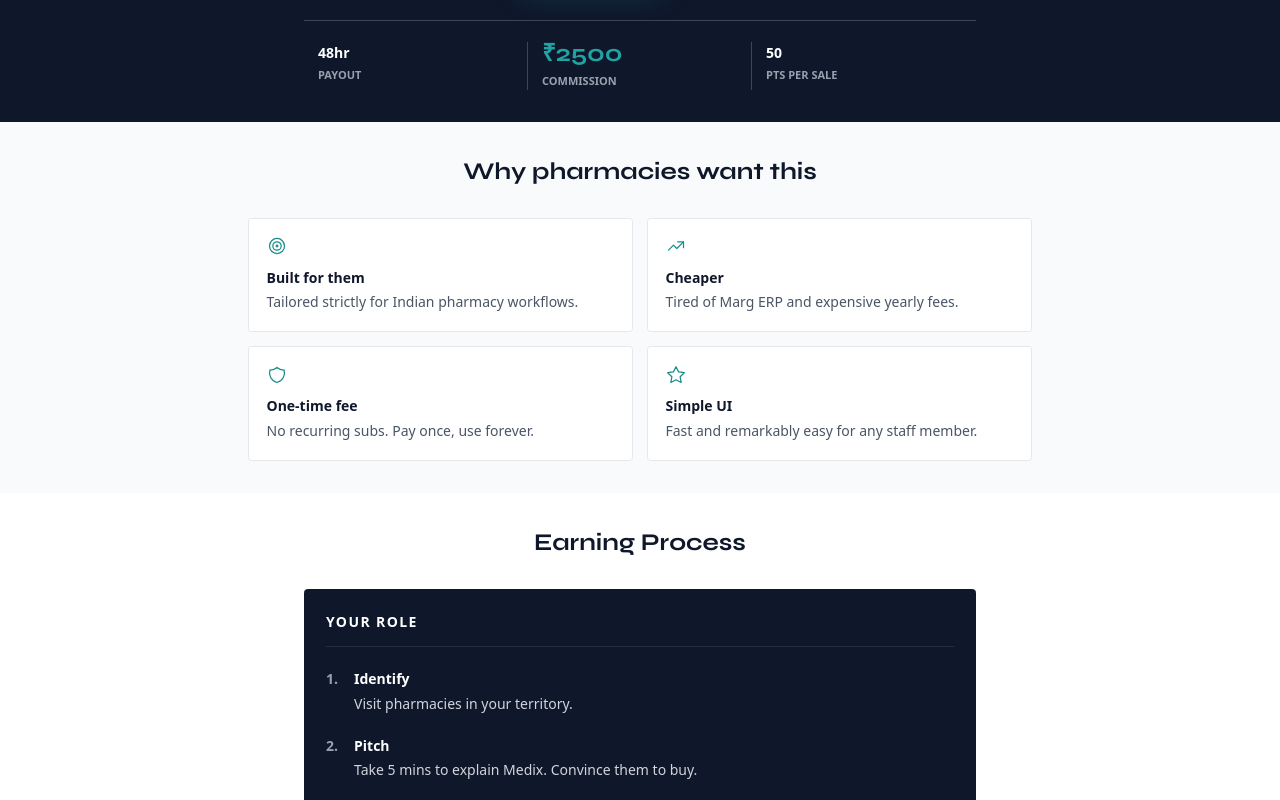
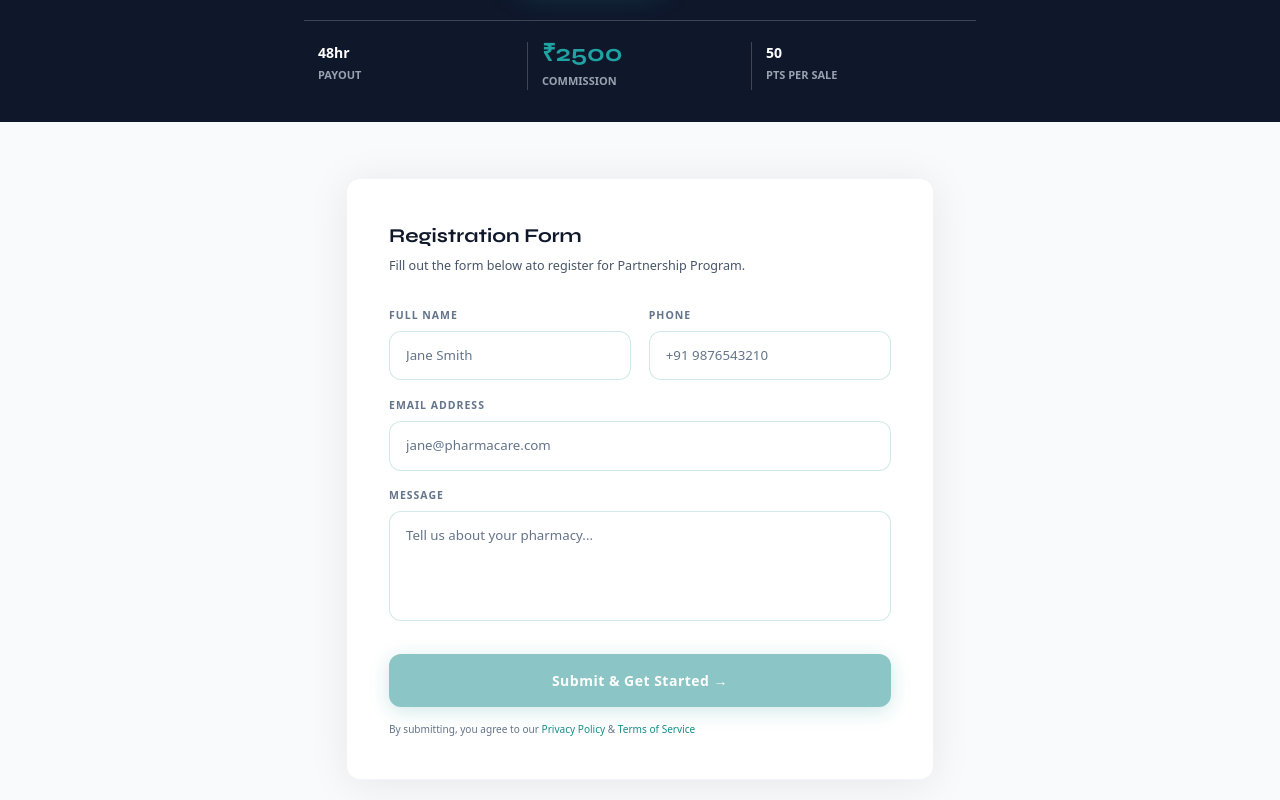
Before and after one commit to tarekulislam03/medix-frontend, a React (Vite) app: page /partner in a window 1280 px wide. Shown: the part 340-1140 px from the top of the page. Built offline with nearby package versions, Linux system fonts and the light colour scheme.

Commit message:
added registration from in partners page

```diff
--- /dev/null
+++ b/src/components/BookDemoForm.tsx
@@ -0,0 +1,170 @@
+import { useState } from "react";
+import { Link } from "react-router-dom";
+
+// ── Icon ────────────────────────────────────────────────────────────────────
+const CheckIcon = () => (
+  <svg width="32" height="32" viewBox="0 0 24 24" fill="none"
+    stroke="currentColor" strokeWidth="2.5" strokeLinecap="round" strokeLinejoin="round">
+    <polyline points="20 6 9 17 4 12" />
+  </svg>
+);
+
+// ── BookDemoForm ─────────────────────────────────────────────────────────────
+// Props:
+//   className  – optional extra classes on the wrapper div
+//   onSuccess  – optional callback fired after successful submission
+interface BookDemoFormProps {
+  className?: string;
+  onSuccess?: () => void;
+}
+
+export default function BookDemoForm({ className = "", onSuccess }: BookDemoFormProps) {
+  const [form, setForm] = useState({ name: "", email: "", phone: "", message: "" });
+  const [sent, setSent] = useState(false);
+  const [loading, setLoading] = useState(false);
+
+  const handleChange = (e) =>
+    setForm((prev) => ({ ...prev, [e.target.name]: e.target.value }));
+
+  const handleSubmit = async () => {
+    if (!form.name || !form.email) return;
+    setLoading(true);
+    try {
+      const res = await fetch("https://medix-bend.vercel.app/api/v1/contact", {
+        method: "POST",
+        headers: { "Content-Type": "application/json" },
+        body: JSON.stringify(form),
+      });
+      if (res.ok) {
+        setSent(true);
+        onSuccess?.();
+      } else {
+        alert("Failed to send message. Please try again.");
+      }
+    } catch (err) {
+      console.error("Error sending message:", err);
+      alert("An error occurred. Please try again later.");
+    } finally {
+      setLoading(false);
+    }
+  };
+
+  const handleReset = () => {
+    setSent(false);
+    setForm({ name: "", email: "", phone: "", message: "" });
+  };
+
+  // ── shared input class ──────────────────────────────────────────────────
+  const inputCls =
+    "w-full bg-[rgba(255,255,255,0.5)] border border-[rgba(26,140,140,0.2)] " +
+    "rounded-[12px] p-[14px_16px] text-[var(--text-primary)] text-[0.95rem] " +
+    "font-sans outline-none transition-all duration-300 " +
+    "focus:border-[var(--accent)] focus:ring-[4px] focus:ring-[rgba(26,140,140,0.15)] " +
+    "focus:bg-white placeholder-[var(--text-muted)]";
+
+  const labelCls =
+    "text-[0.75rem] text-[var(--text-muted)] font-bold uppercase tracking-[1px] mb-2 block";
+
+  // ── success state ────────────────────────────────────────────────────────
+  if (sent) {
+    return (
+      <div className={`text-center py-10 ${className}`}>
+        <div className="w-[72px] h-[72px] rounded-full bg-[rgba(76,175,80,0.12)] border-2 border-[rgba(76,175,80,0.3)] flex items-center justify-center mx-auto mb-6 text-[#4caf50]">
+          <CheckIcon />
+        </div>
+        <h3 className="font-['Syne',sans-serif] font-bold text-[1.4rem] mb-2.5">
+          We got your message!
+        </h3>
+        <p className="text-[var(--text-secondary)] text-[0.9rem] leading-[1.7]">
+          Our team will reach out within 24 hours to schedule your personalized demo.
+          Thanks, {form.name}!
+        </p>
+        <button
+          onClick={handleReset}
+          className="mt-6 bg-transparent border border-[rgba(26,140,140,0.3)] text-[var(--accent-bright)] px-6 py-2.5 rounded-full text-[0.85rem] cursor-pointer font-medium hover:bg-[rgba(26,140,140,0.05)] transition-colors"
+        >
+          Send another →
+        </button>
+      </div>
+    );
+  }
+
+  // ── form state ───────────────────────────────────────────────────────────
+  return (
+    <div className={`w-full ${className}`}>
+      <h3 className="font-['Syne',sans-serif] font-bold text-[1.4rem] mb-2 text-[var(--text-primary)]">
+        Registration Form
+      </h3>
+      <p className="text-[var(--text-secondary)] text-[0.9rem] mb-[32px]">
+        Fill out the form below ato register for Partnership Program.
+      </p>
+
+      {/* Name + Phone */}
+      <div className="grid grid-cols-1 sm:grid-cols-2 gap-5 mb-5">
+        {[
+          { label: "Full Name", name: "name", placeholder: "Jane Smith", type: "text" },
+          { label: "Phone",     name: "phone", placeholder: "+91 9876543210", type: "tel" },
+        ].map((f) => (
+          <div key={f.name}>
+            <label className={labelCls}>{f.label}</label>
+            <input
+              name={f.name}
+              type={f.type}
+              value={form[f.name]}
+              onChange={handleChange}
+              placeholder={f.placeholder}
+              className={inputCls}
+            />
+          </div>
+        ))}
+      </div>
+
+      {/* Email */}
+      <div className="mb-5">
+        <label className={labelCls}>Email Address</label>
+        <input
+          name="email"
+          type="email"
+          value={form.email}
+          onChange={handleChange}
+          placeholder="jane@pharmacare.com"
+          className={inputCls}
+        />
+      </div>
+
+      {/* Message */}
+      <div className="mb-8">
+        <label className={labelCls}>Message</label>
+        <textarea
+          name="message"
+          value={form.message}
+          onChange={handleChange}
+          placeholder="Tell us about your pharmacy..."
+          rows={4}
+          className={`${inputCls} resize-none`}
+        />
+      </div>
+
+      {/* Submit */}
+      <button
+        onClick={handleSubmit}
+        disabled={loading || !form.name || !form.email}
+        className="w-full bg-[var(--accent)] text-white px-6 py-[16px] rounded-[12px] text-[1rem] font-bold tracking-[0.5px] shadow-[0_4px_20px_rgba(26,140,140,0.4)] flex items-center justify-center transition-all duration-300 hover:shadow-[0_8px_30px_rgba(26,140,140,0.6)] hover:-translate-y-1 disabled:opacity-50 disabled:cursor-not-allowed disabled:hover:translate-y-0"
+      >
+        {loading ? "Sending…" : "Submit & Get Started →"}
+      </button>
+
+      {/* Legal */}
+      <p className="mt-4 text-[var(--text-muted)] text-[0.72rem] leading-[1.6]">
+        By submitting, you agree to our{" "}
+        <Link to="/privacy" className="text-[var(--accent)] no-underline hover:text-[var(--accent-bright)] transition-colors">
+          Privacy Policy
+        </Link>{" "}
+        &{" "}
+        <Link to="/terms" className="text-[var(--accent)] no-underline hover:text-[var(--accent-bright)] transition-colors">
+          Terms of Service
+        </Link>
+      </p>
+    </div>
+  );
+}
--- a/src/pages/marketing/Partner.tsx
+++ b/src/pages/marketing/Partner.tsx
@@ -5,6 +5,7 @@ import powerbankImg from '../../assets/powerbank.jpg';
 import coolerImg from '../../assets/cooler.jpg';
 import smartwatchImg from '../../assets/smartwatch.webp';
 import earbudsImg from '../../assets/earbuds.webp';
+import BookDemoForm from '@/components/BookDemoForm';
 
 const TablerIcons = {
     Check: () => <svg width="20" height="20" viewBox="0 0 24 24" fill="none" stroke="currentColor" strokeWidth="2" strokeLinecap="round" strokeLinejoin="round"><path stroke="none" d="M0 0h24v24H0z" fill="none" /><path d="M5 12l5 5l10 -10" /></svg>,
@@ -111,6 +112,11 @@ const Partner = () => {
                     </div>
                 </div>
             </section>
+            <div className="bg-[#f8fafb] px-4 py-16" id="join">
+    <div className="max-w-2xl mx-auto bg-white rounded-2xl border border-slate-100 shadow-[0_4px_40px_rgba(0,0,0,0.08)] p-8 sm:p-12">
+        <BookDemoForm />
+    </div>
+</div>
 
             {/* Why pharmacies want this — Light Gray */}
             <section className="bg-gray-50 px-4 py-[32px]">
```
